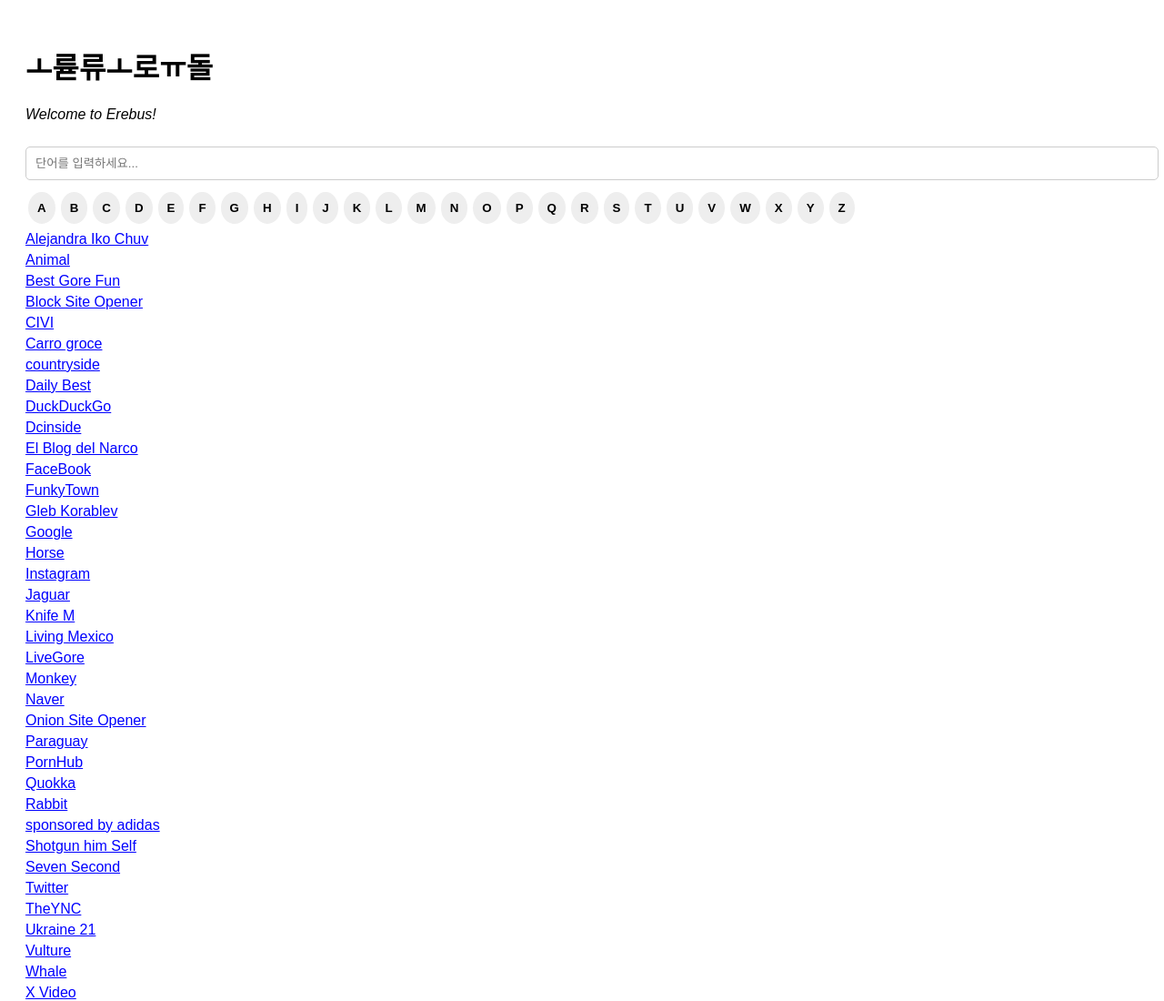
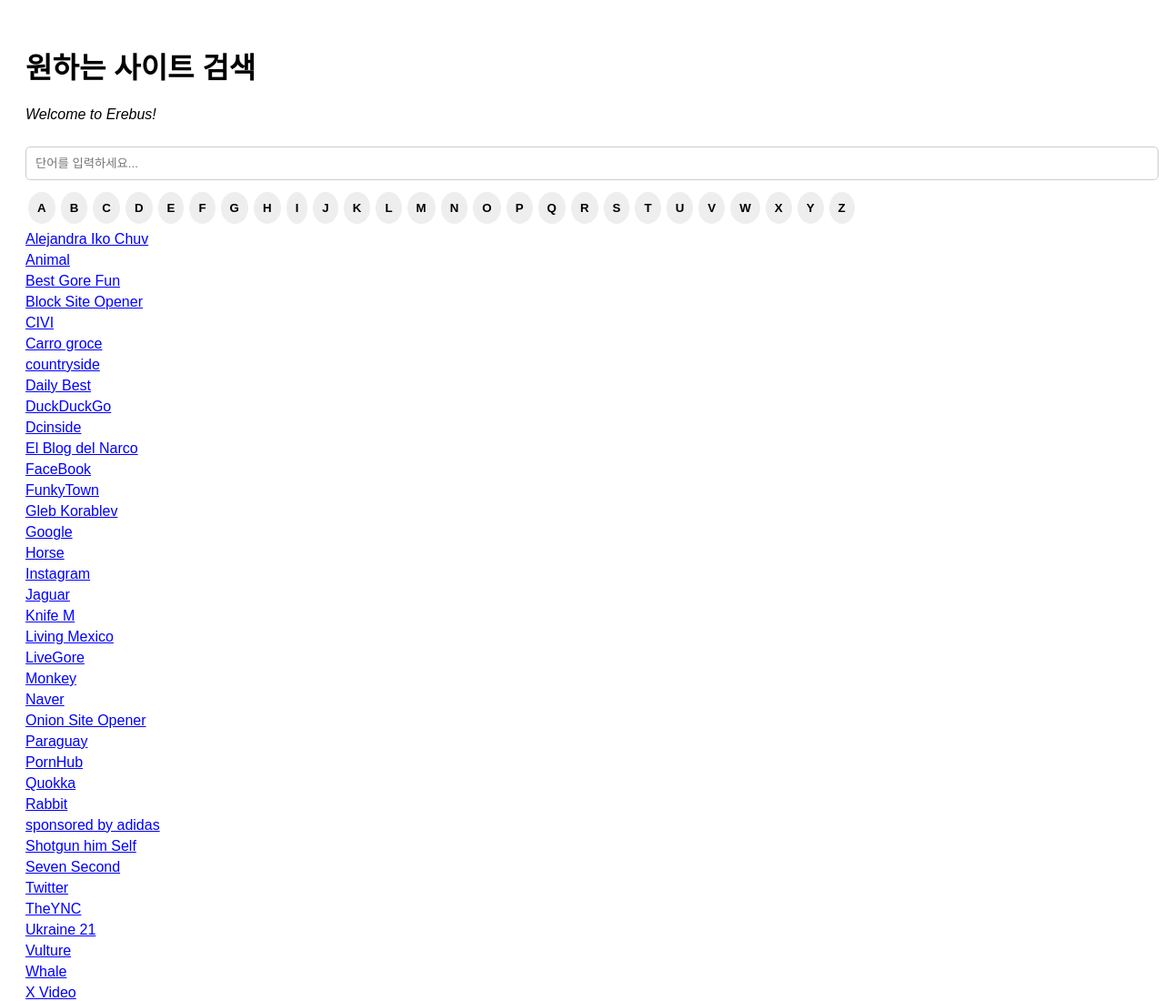
Before and after one commit to zer0xss/zero, a plain HTML site: page index.html in a window 1280 px wide. Shown: the top 1100 px of the page at 91% size. Drawn offline with Linux system fonts and the light colour scheme.

Commit message:
Update index.html

```diff
--- a/index.html
+++ b/index.html
@@ -42,7 +42,7 @@
 </head>
 <body>
 
-  <h1>ㅗ륟류ㅗ로ㅠ돌</h1>
+  <h1>원하는 사이트 검색</h1>
   <p><em>Welcome to Erebus!</em></p>
 
   <input type="text" id="searchInput" placeholder="단어를 입력하세요..." onkeyup="search()">
```
